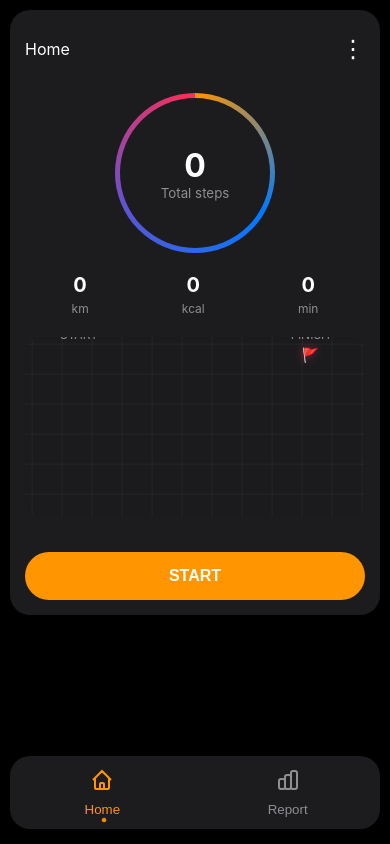
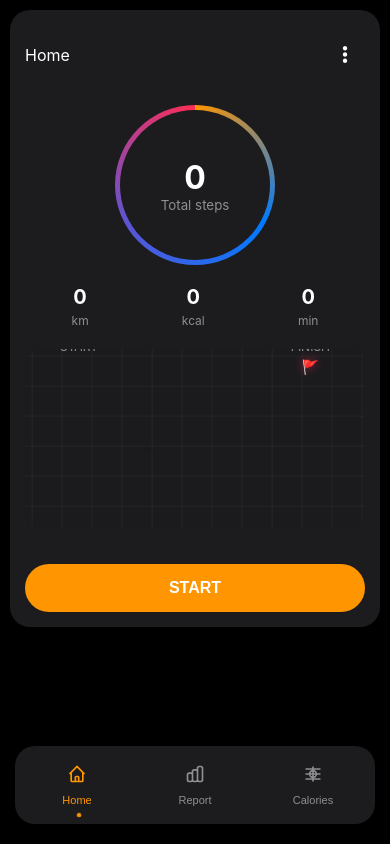
Before and after one commit to shakyarbin/Steps1, a plain HTML site: page index.html in a window 390 px wide. Drawn offline with Linux system fonts and the light colour scheme.

Commit message:
Add files via upload

```diff
--- a/app.js
+++ b/app.js
@@ -30,24 +30,51 @@ class StepTracker {
         }
 
         // Add menu event listeners
+        if (this.menuBtn && this.menuDropdown) {
             this.menuBtn.addEventListener('click', (e) => {
                 e.stopPropagation();
                 this.menuDropdown.classList.toggle('show');
             });
 
+            // Add touch event for mobile
+            this.menuBtn.addEventListener('touchstart', (e) => {
+                e.preventDefault();
+                this.menuDropdown.classList.toggle('show');
+            });
+        }
+
+        if (this.resetBtn) {
             this.resetBtn.addEventListener('click', (e) => {
                 e.stopPropagation();
                 this.resetSteps();
             });
+            // Add touch event for mobile
+            this.resetBtn.addEventListener('touchstart', (e) => {
+                e.preventDefault();
+                this.resetSteps();
+            });
+        }
 
+        if (this.deleteBtn) {
             this.deleteBtn.addEventListener('click', (e) => {
                 e.stopPropagation();
                 this.deleteSteps();
             });
+            // Add touch event for mobile
+            this.deleteBtn.addEventListener('touchstart', (e) => {
+                e.preventDefault();
+                this.deleteSteps();
+            });
+        }
 
-        // Close menu when clicking outside
+        // Close menu when clicking/touching outside
         document.addEventListener('click', () => {
             this.menuDropdown.classList.remove('show');
+        });
+        document.addEventListener('touchstart', (e) => {
+            if (!this.menuBtn.contains(e.target) && !this.menuDropdown.contains(e.target)) {
+                this.menuDropdown.classList.remove('show');
+            }
         });
 
         // Load saved data
--- a/index.html
+++ b/index.html
@@ -17,7 +17,9 @@
             <div class="header">
                 <span>Home</span>
                 <div class="menu-container">
-                    <button class="menu-btn">⋮</button>
+                    <button class="menu-btn" aria-label="Menu">
+                        <i class="fas fa-ellipsis-v"></i>
+                    </button>
                     <div class="menu-dropdown">
                         <button class="menu-item" id="resetBtn">
                             <i class="fas fa-redo"></i>
@@ -86,6 +88,15 @@
                 </span>
                 Report
             </button>
+            <button class="nav-btn" onclick="window.location.href='link.com'">
+                <span class="icon">
+                    <svg width="24" height="24" viewBox="0 0 24 24" fill="none" stroke="currentColor" stroke-width="2">
+                        <path d="M3 6h18M3 12h18M3 18h18M12 3v18"/>
+                        <circle cx="12" cy="12" r="4"/>
+                    </svg>
+                </span>
+                Calories
+            </button>
         </div>
     </div>
     <script src="app.js"></script>
--- a/style.css
+++ b/style.css
@@ -34,8 +34,20 @@ body {
     background: none;
     border: none;
     color: #ffffff;
-    font-size: 24px;
+    font-size: 20px;
     cursor: pointer;
+    padding: 8px;
+    width: 40px;
+    height: 40px;
+    border-radius: 50%;
+    display: flex;
+    align-items: center;
+    justify-content: center;
+    transition: background-color 0.2s ease;
+}
+
+.menu-btn:hover {
+    background-color: rgba(255, 255, 255, 0.1);
 }
 
 .stats-card {
@@ -131,7 +143,7 @@ body {
     background-color: #1c1c1e;
     padding: 15px;
     border-radius: 20px;
-    gap: 30px;
+    gap: 20px;
     position: fixed;
     bottom: 20px;
     left: 15px;
@@ -142,7 +154,7 @@ body {
 
 .nav-btn {
     flex: 1;
-    max-width: 150px;
+    max-width: 120px;
     background: none;
     border: none;
     color: #8e8e93;
@@ -151,6 +163,18 @@ body {
     align-items: center;
     gap: 5px;
     cursor: pointer;
+    font-size: 12px;
+    padding: 8px;
+    transition: all 0.2s ease;
+}
+
+.nav-btn:hover {
+    transform: translateY(-2px);
+    color: #FF9500;
+}
+
+.nav-btn:hover .icon svg {
+    stroke: #FF9500;
 }
 
 .nav-btn.active {
@@ -174,6 +198,7 @@ body {
 /* Menu styles */
 .menu-container {
     position: relative;
+    z-index: 1000;
 }
 
 .menu-dropdown {
@@ -187,13 +212,12 @@ body {
     display: none;
     z-index: 1000;
     box-shadow: 0 4px 12px rgba(0, 0, 0, 0.3);
-    transform: translateY(10px);
-    transition: transform 0.2s ease;
+    margin-top: 8px;
 }
 
 .menu-dropdown.show {
     display: block;
-    transform: translateY(0);
+    animation: menuShow 0.2s ease forwards;
 }
 
 .menu-item {
@@ -206,10 +230,10 @@ body {
     text-align: left;
     border-radius: 8px;
     cursor: pointer;
-    transition: all 0.2s ease;
     display: flex;
     align-items: center;
     gap: 10px;
+    transition: all 0.2s ease;
 }
 
 .menu-item i {
@@ -226,12 +250,12 @@ body {
     color: #ff453a;
 }
 
+.menu-item:hover {
+    background-color: rgba(255, 255, 255, 0.1);
+}
+
 .menu-item:active {
     transform: scale(0.98);
-}
-
-.menu-item:hover {
-    background-color: rgba(255, 255, 255, 0.1);
 }
 
 /* Add animation for menu */
@@ -294,10 +318,18 @@ body {
     }
 
     .nav-bar {
-        bottom: 15px;
-        left: 10px;
-        right: 10px;
-        padding: 12px;
+        padding: 12px 8px;
+        gap: 10px;
+    }
+
+    .nav-btn {
+        font-size: 11px;
+        padding: 6px;
+    }
+
+    .nav-btn .icon svg {
+        width: 20px;
+        height: 20px;
     }
 }
 
```
Lines whose indentation alone changed are shown as unchanged.
